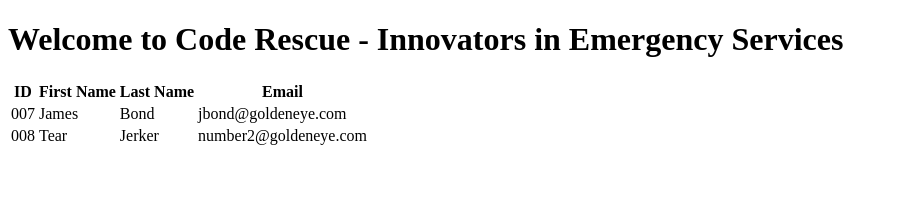
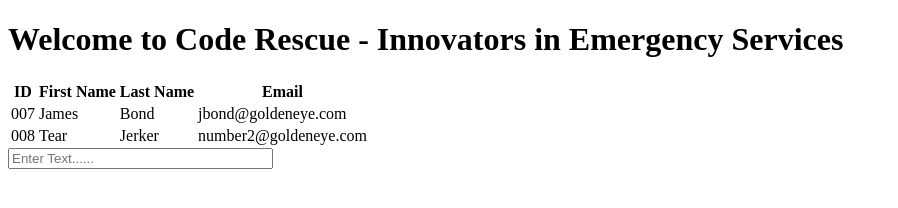
Before and after one commit to code-rescue/code-rescue.github.io, a plain HTML site: page index.html in a window 1280 px wide. Shown: the whole page, without its empty margins (0-898 px from the left). Drawn offline with Linux system fonts and the light colour scheme.

Commit message:
Update index.html

```diff
--- a/index.html
+++ b/index.html
@@ -26,5 +26,6 @@
                 <td>number2@goldeneye.com</td>
             </tr>
         </table>
+        <input type="text" name="Username" placeholder="Enter Text......" size="30">
     </body>
 </html>
```
